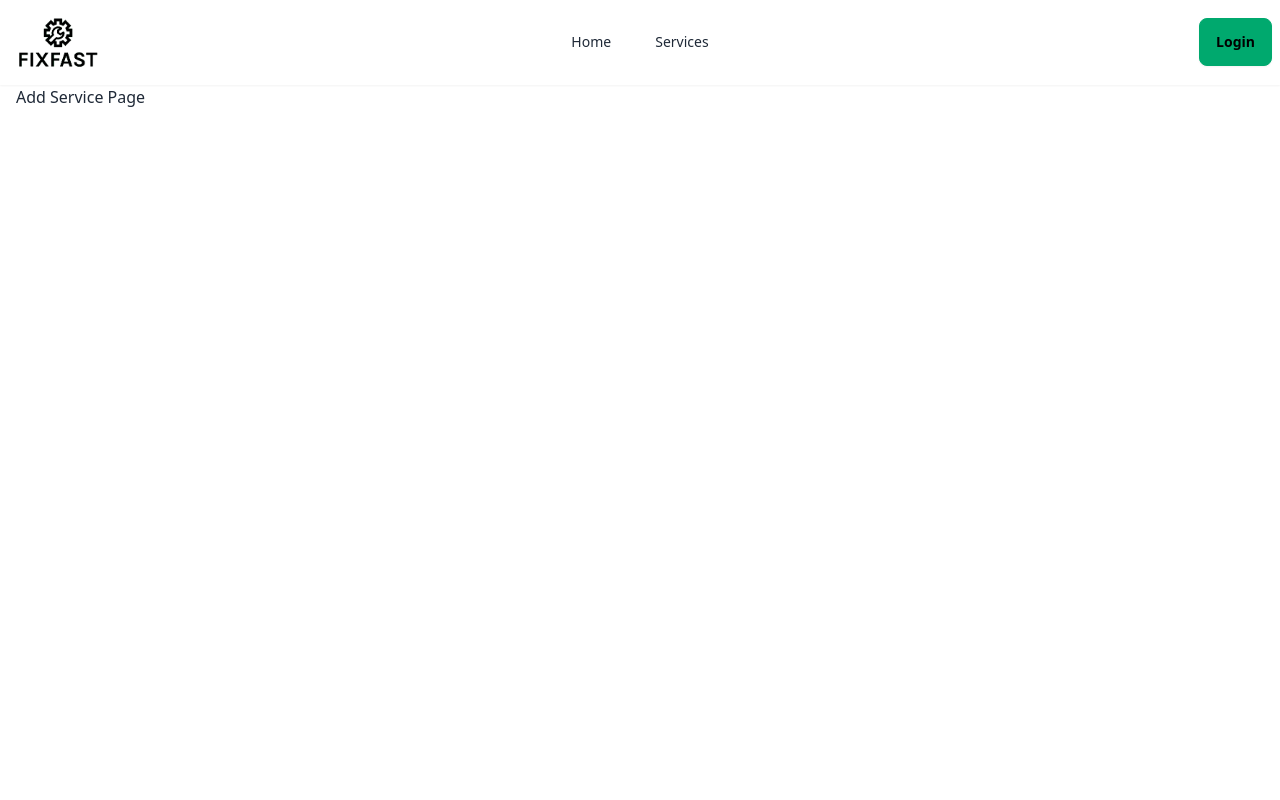
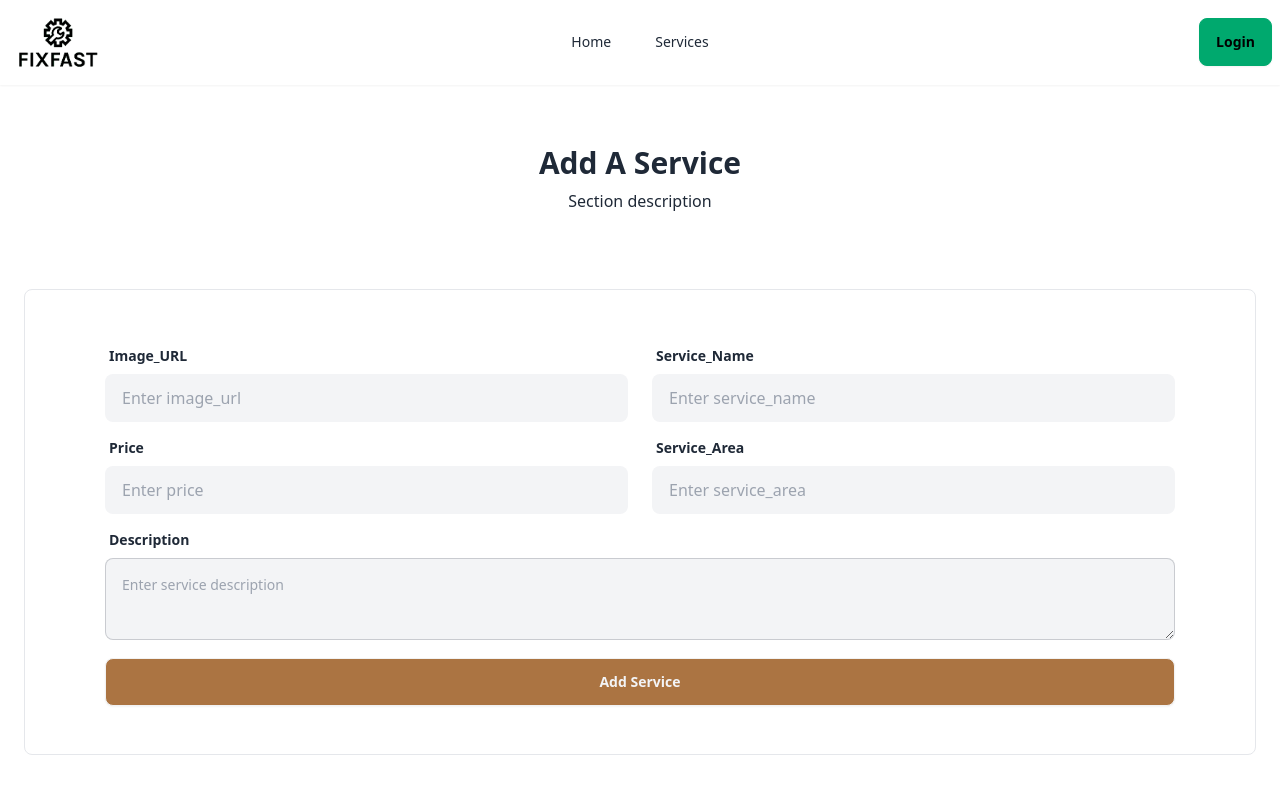
Before and after one commit to towhid046/fix-fast-client, a React (Vite) app: page /add-service in a window 1280 px wide. Shown: the top 800 px of the page. Built offline with nearby package versions, Linux system fonts and the light colour scheme; no server answers.

Commit message:
added add service form and get the value in console

```diff
--- /dev/null
+++ b/src/components/shared/SectionHeader/SectionHeader.jsx
@@ -0,0 +1,21 @@
+import PropTypes from "prop-types";
+const SectionHeader = ({
+  title = "Section Title",
+  description = "Section description",
+}) => {
+  return (
+    <header
+      className={`text-gray-800 container mx-auto text-center space-y-2 py-7 max-w-3xl lg:mt-8`}
+    >
+      <h2 className="font-bold text-3xl">{title}</h2>
+      <p>{description}</p>
+    </header>
+  );
+};
+
+SectionHeader.propTypes = {
+  title: PropTypes.string,
+  description: PropTypes.string,
+};
+
+export default SectionHeader;
--- a/src/pages/AddServicePage/AddServicePage.jsx
+++ b/src/pages/AddServicePage/AddServicePage.jsx
@@ -1,10 +1,95 @@
+import swal from "sweetalert";
+// import SectionHeader from "../../components/Shared/SectionHeader/SectionHeader";
+import { useEffect } from "react";
+import { scrollToTop } from "./../../utilities/scrollToTop";
+// import MyHelmate from './../../components/Shared/MyHelmate/MyHelmate';
+import useAuth from "./../../hooks/useAuth";
+import SectionHeader from "./../../components/shared/SectionHeader/SectionHeader";
 
-const AddServicePage = () => {
-    return (
-        <section>
-            Add Service Page
-        </section>
-    );
+const AddService = () => {
+  useEffect(() => {
+    scrollToTop();
+  }, []);
+
+  const { user } = useAuth();
+
+  const serviceData = [
+    { id: 1, title: "Image_URL" },
+    { id: 2, title: "Service_Name" },
+    { id: 3, title: "Price", type: "number" },
+    { id: 4, title: "Service_Area" },
+  ];
+
+  const handleAddService = (e) => {
+    e.preventDefault();
+    const form = e.target;
+    const service = {};
+    serviceData.forEach((input) => {
+      service[input.title.toLowerCase()] =
+        form[input.title.toLowerCase()].value;
+    });
+
+    service.description = form.description.value;
+    service.provider_info = {
+      name: user?.displayName,
+      email: user?.email,
+      photo: user?.photoURL,
+    };
+    console.log(service);
+  };
+
+  const addServiceFormInputs = serviceData.map((data) => (
+    <div className="w-full" key={data.id}>
+      <label className="label">
+        <strong className="label-text">{data.title}</strong>
+      </label>
+      <input
+        type={data.type || "text"}
+        name={data.title.toLowerCase()}
+        placeholder={`Enter ${data.title.toLowerCase()}`}
+        className={`input bg-gray-100 w-full`}
+        required
+      />
+    </div>
+  ));
+
+  return (
+    <section className="container mx-auto px-2 pb-24">
+      {/* <MyHelmate
+      title="Add Craft"
+      /> */}
+      <SectionHeader title="Add A Service" />
+      <div
+        className={
+          " border text-black rounded-lg lg:px-20 md:px-12 px-4 py-12 my-12"
+        }
+      >
+        <div>
+          <form onSubmit={handleAddService} className="space-y-3 ">
+            <div className="grid md:grid-cols-2 md:gap-x-6 gap-2 mb-3">
+              {addServiceFormInputs}
+              <div className="w-full md:col-span-2">
+                <label className="label">
+                  <strong className="label-text">Description</strong>
+                </label>
+                <textarea
+                  placeholder="Enter service description"
+                  name="description"
+                  className="textarea textarea-bordered textarea-md w-full text-md bg-gray-100"
+                ></textarea>
+              </div>
+            </div>
+
+            <div>
+              <button className="btn w-full font-bold bg-[#AB7442] hover:bg-gray-700 text-gray-100">
+                Add Service
+              </button>
+            </div>
+          </form>
+        </div>
+      </div>
+    </section>
+  );
 };
 
-export default AddServicePage;
+export default AddService;
--- a/src/pages/RegisterPage/RegisterPage.jsx
+++ b/src/pages/RegisterPage/RegisterPage.jsx
@@ -28,12 +28,13 @@ const RegisterPage = () => {
     const photoUrl = form.imgurl.value;
     setPasswordError(null);
 
+    if (password.length < 6) {
+      setPasswordError("Password must be 6 character");
+      return;
+    }
+
     if (!/[a-z]/.test(password)) {
       setPasswordError("Password must be a lowercase latter");
-      return;
-    }
-    if (password.length < 6) {
-      setPasswordError("Password must be 6 character");
       return;
     }
 
@@ -84,7 +85,7 @@ const RegisterPage = () => {
   return (
     <div>
       {/* <MyHelmate title="Registration"/> */}
-      <div className="hero md:min-h-screen container-fluid pt-12 mb-16">
+      <div className=" md:min-h-screen container-fluid pt-12 mb-16">
         <div className="w-full px-4">
           <div
             className={`max-w-xl bg-base-100 mx-auto md:p-12 py-8 px-6 border`}
```
